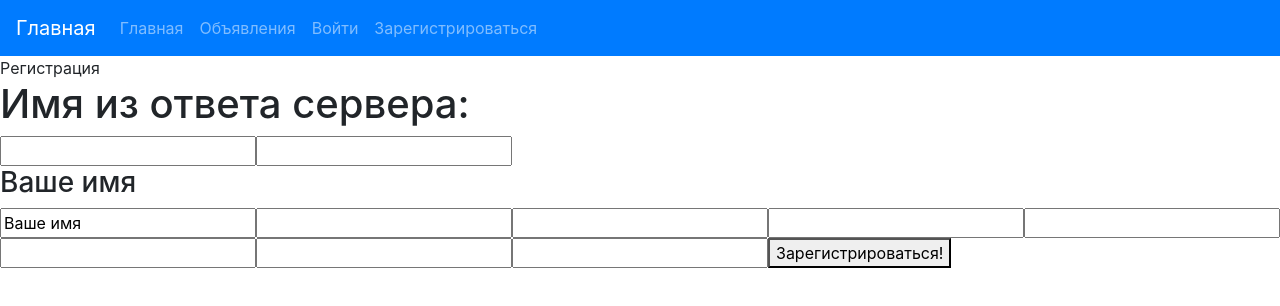
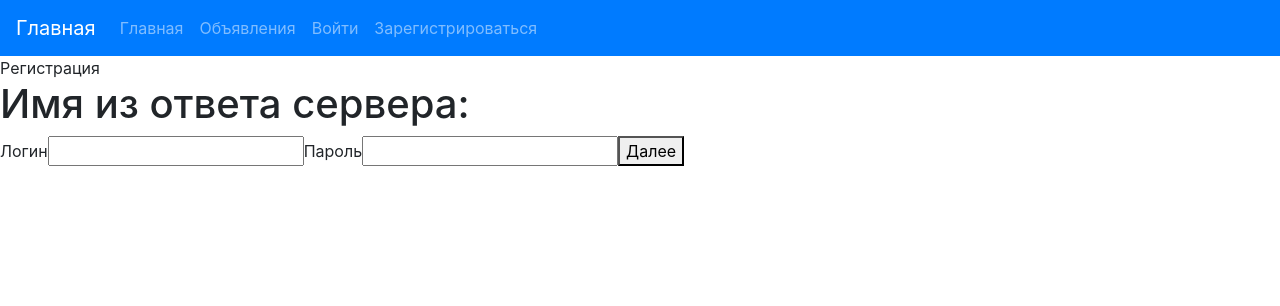
Before and after one commit to Nopennn/mai_houses, a React (Create React App) app: page /signup in a window 1280 px wide. Shown: the top 306 px of the page. Built offline with nearby package versions, Linux system fonts and the light colour scheme.

Commit message:
Input rendering bug

```diff
--- a/src/pages/Signup.js
+++ b/src/pages/Signup.js
@@ -2,6 +2,7 @@ import React, {useState} from 'react';
 import axios from "axios";
 
 const Signup = () => {
+    const [state, setState] = useState(1)
     const [userInfo, setUserInfo] = useState({
         login: "",
         password: "",
@@ -17,16 +18,16 @@ const Signup = () => {
     })
     const [login, setLogin] = useState("")
     const [password, setPassword] = useState("")
-    const [name, setName] = useState("Ваше имя")
+    const [name, setName] = useState("")
     const [surname, setSurname] = useState("")
-    const [email, setEmail] = useState("")
-    const [phone, setPhone] = useState("")
-    const [age, setAge] = useState("")
-    const [gender, setGender] = useState("")
-    const [about, setAbout] = useState("")
-    const [wanted, setWanted] = useState("")
+    const [email, setEmail] = useState("none")
+    const [phone, setPhone] = useState("none")
+    const [age, setAge] = useState("none")
+    const [gender, setGender] = useState("none")
+    const [about, setAbout] = useState("none")
+    const [wanted, setWanted] = useState("none")
     const postSignUpData = (login, password, name, surname, email, phone, age, gender, about, wanted) => {
-        axios.post('http://localhost:3000/user/signup', {
+        axios.post('https://mai-houses.onrender.com/user/signup', {
             login: login,
             password: password,
             name: name,
@@ -48,23 +49,56 @@ const Signup = () => {
             });
     }
 
+    function SignUpForm({state}) {
+        if (state) {
+            return (
+                <div>
+                    <label htmlFor="login">Логин</label>
+                    <input type="text" value={login} id="login" onChange={event => setLogin(event.target.value)}/>
+                    <label htmlFor="password">Пароль</label>
+                    <input type="password" value={password} id="password"
+                           onChange={event => setPassword(event.target.value)}/>
+                    <button onClick={() => {
+                        setState(0)
+                        console.log(state)
+                    }}>
+                        Далее
+                    </button>
+                </div>
+            )
+        } else return (
+            <div>
+                <h3>{name}</h3>
+                <label htmlFor="name">Имя</label>
+                <input type="text" value={name} id="name" onChange={event => setName(event.target.value)}/>
+                <label htmlFor="surname">Фамилия</label>
+                <input type="text" value={surname} id="surname" onChange={event => setSurname(event.target.value)}/>
+                <label htmlFor="email">Email</label>
+                <input type="email" value={email} id="email" onChange={event => setEmail(event.target.value)}/>
+                <label htmlFor="phone">Телефон</label>
+                <input type="tel" value={phone} id="phone" onChange={event => setPhone(event.target.value)}/>
+                <label htmlFor="gender">Пол</label>
+                <select name="select" value={gender} defaultValue={"М"} onChange={event => setGender(event.target.value)}>
+                    <option value="М">М</option>
+                    <option value="Ж">Ж</option>
+                </select>
+                <button onClick={() => setState(1)}>
+                    Назад
+                </button>
+                <button
+                    onClick={() => postSignUpData(login, password, name, surname, email, phone, age, gender, about, wanted)}>
+                    Зарегистрироваться!
+                </button>
+            </div>
+        )
+    }
+
     return (
         <div>
             Регистрация
 
             <h1>Имя из ответа сервера: {userInfo.name}</h1>
-            <input type="text" value={login} onChange={event => setLogin(event.target.value)}/>
-            <input type="text" value={password} onChange={event => setPassword(event.target.value)}/>
-            <h3>{name}</h3>
-            <input type="text" value={name} onChange={event => setName(event.target.value)}/>
-            <input type="text" value={surname} onChange={event => setSurname(event.target.value)}/>
-            <input type="text" value={email} onChange={event => setEmail(event.target.value)}/>
-            <input type="text" value={phone} onChange={event => setPhone(event.target.value)}/>
-            <input type="text" value={age} onChange={event => setAge(event.target.value)}/>
-            <input type="text" value={gender} onChange={event => setGender(event.target.value)}/>
-            <input type="text" value={about} onChange={event => setAbout(event.target.value)}/>
-            <input type="text" value={wanted} onChange={event => setWanted(event.target.value)}/>
-            <button onClick={() => postSignUpData(login, password, name, surname, email, phone, age, gender, about, wanted)}>Зарегистрироваться!</button>
+            <SignUpForm state = {state}/>
         </div>
     );
 };
```
